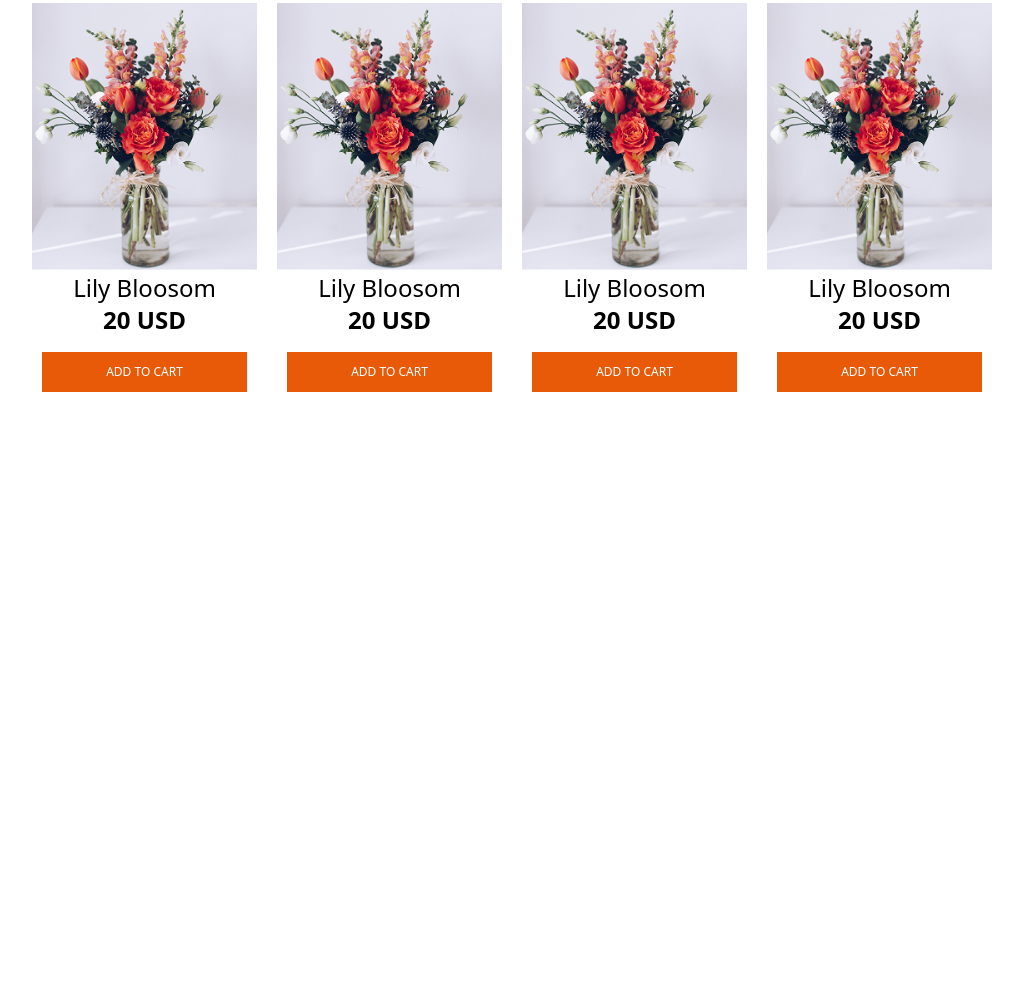
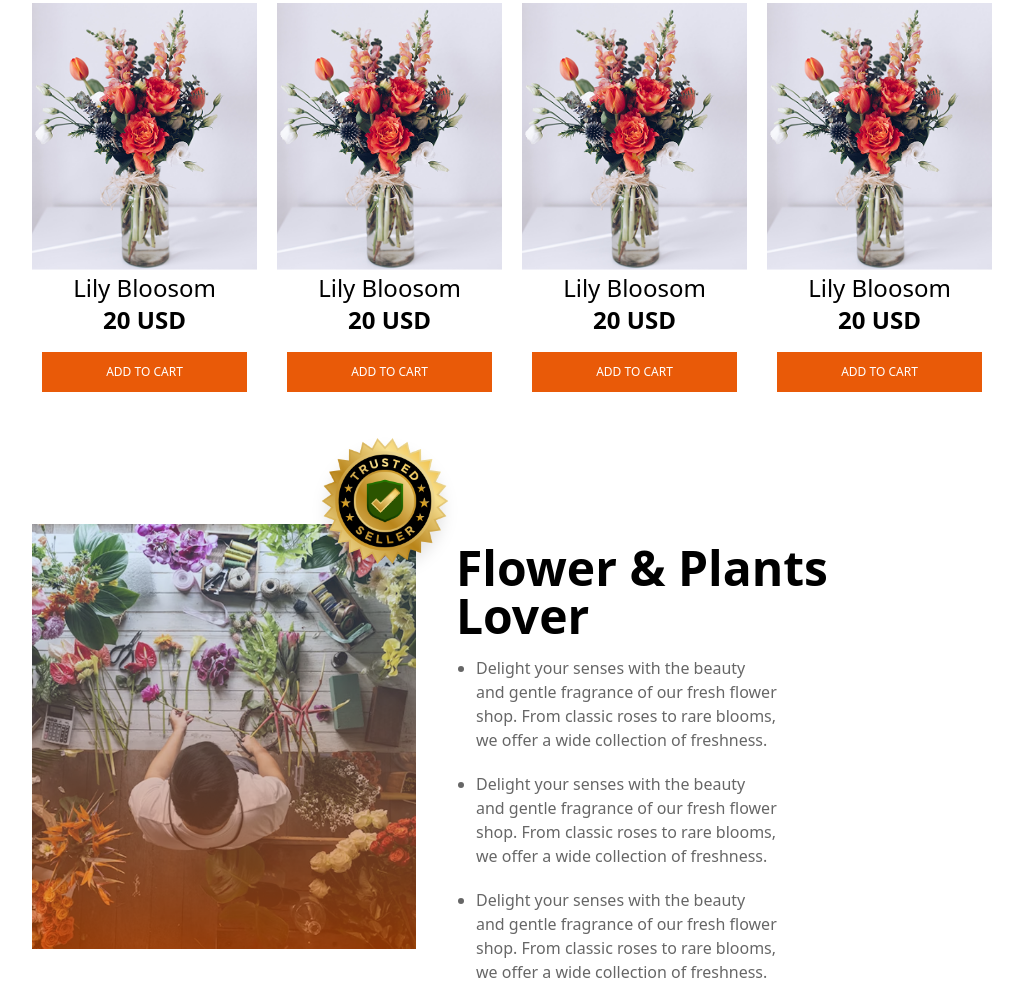
Before and after one commit to AbrarSian/website-using-html-and-tailwind, a plain HTML site: page index.html in a window 1280 px wide. Shown: the part 1173-2157 px from the top of the page, without its empty margins (128-1151 px from the left). Before the commit the page ends 1565 px from the top, so only its background shows below. Drawn offline with nearby package versions, Linux system fonts and the light colour scheme.

Commit message:
lover section

```diff
--- a/index.html
+++ b/index.html
@@ -124,6 +124,20 @@
             </div>
         </section>
 
+        <section class="sm:w-3/4 mx-auto w-11/12 sm:mt-24 mt-12 sm:flex sm:justify-around sm:items-center sm:relative">
+            <img class="w-full sm:w-2/5 sm:h-2/5" src="./assets/flower-store.png" alt="">
+            <img class="hidden sm:block sm:absolute sm:w-44 sm:left-[265px] sm:top-[-75px] sm:animate-spin sm:duration-1000 sm:animate-infinite drop-shadow-xl" src="./assets/trusted-badge.png" alt="">
+
+            <div class="sm:w-3/5 sm:ml-10 sm:space-y-2 sm:pt-10">
+                <p class="font-noto text-2xl font-semibold mt-4 sm:text-5xl sm:w-4/5">Flower & Plants Lover</p>
+                <ul class="list-disc text-inter pl-5 text-start space-y-4 opacity-60 mt-4 sm:text-base sm:space-y-5 xl:w-[60%]">
+                    <li>Delight your senses with the beauty and gentle fragrance of our fresh flower shop. From classic roses to rare blooms, we offer a wide collection of freshness.</li>
+                    <li>Delight your senses with the beauty and gentle fragrance of our fresh flower shop. From classic roses to rare blooms, we offer a wide collection of freshness.</li>
+                    <li>Delight your senses with the beauty and gentle fragrance of our fresh flower shop. From classic roses to rare blooms, we offer a wide collection of freshness.</li>
+
+                </ul>
+            </div>
+        </section>
     </main>
     <footer>
 
```
